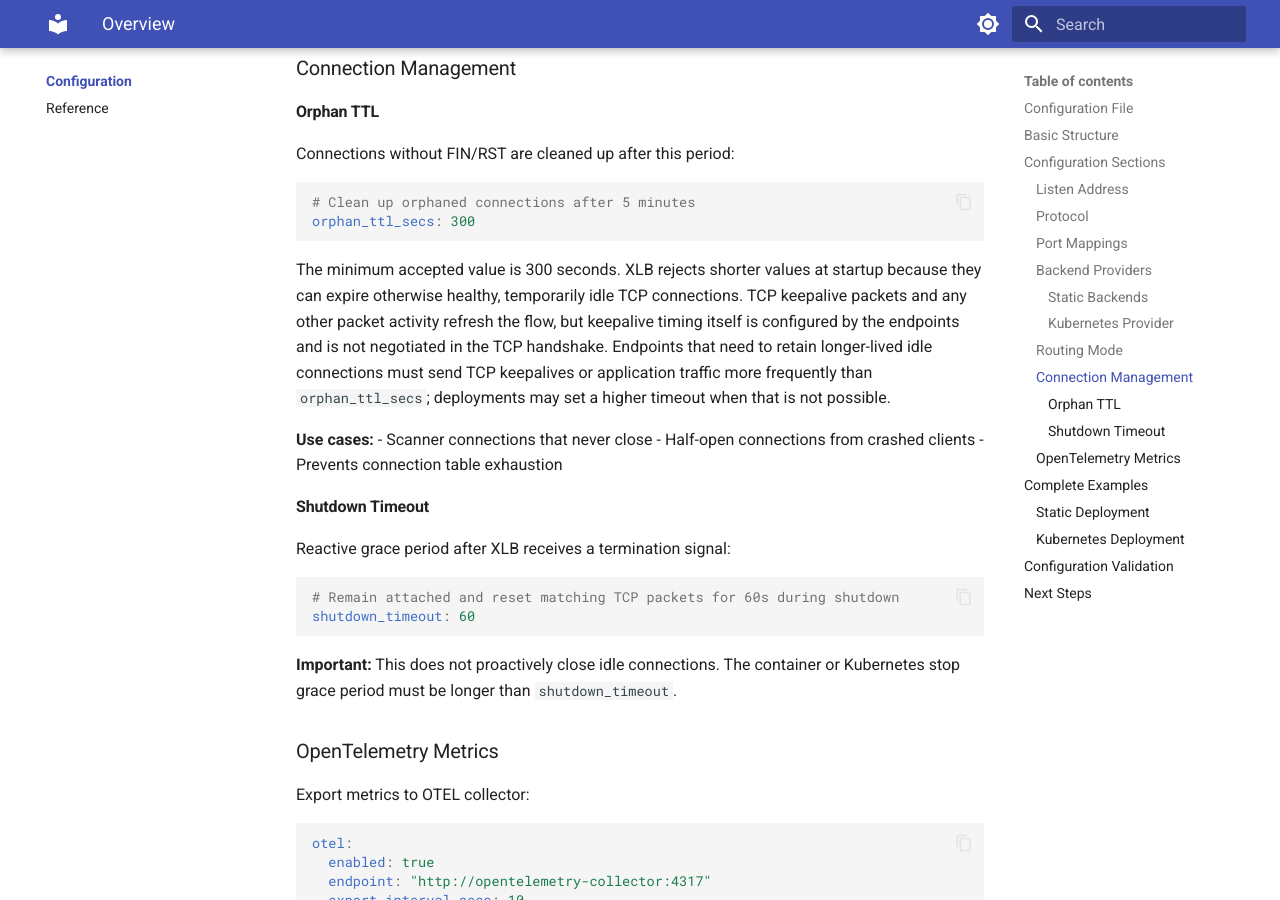
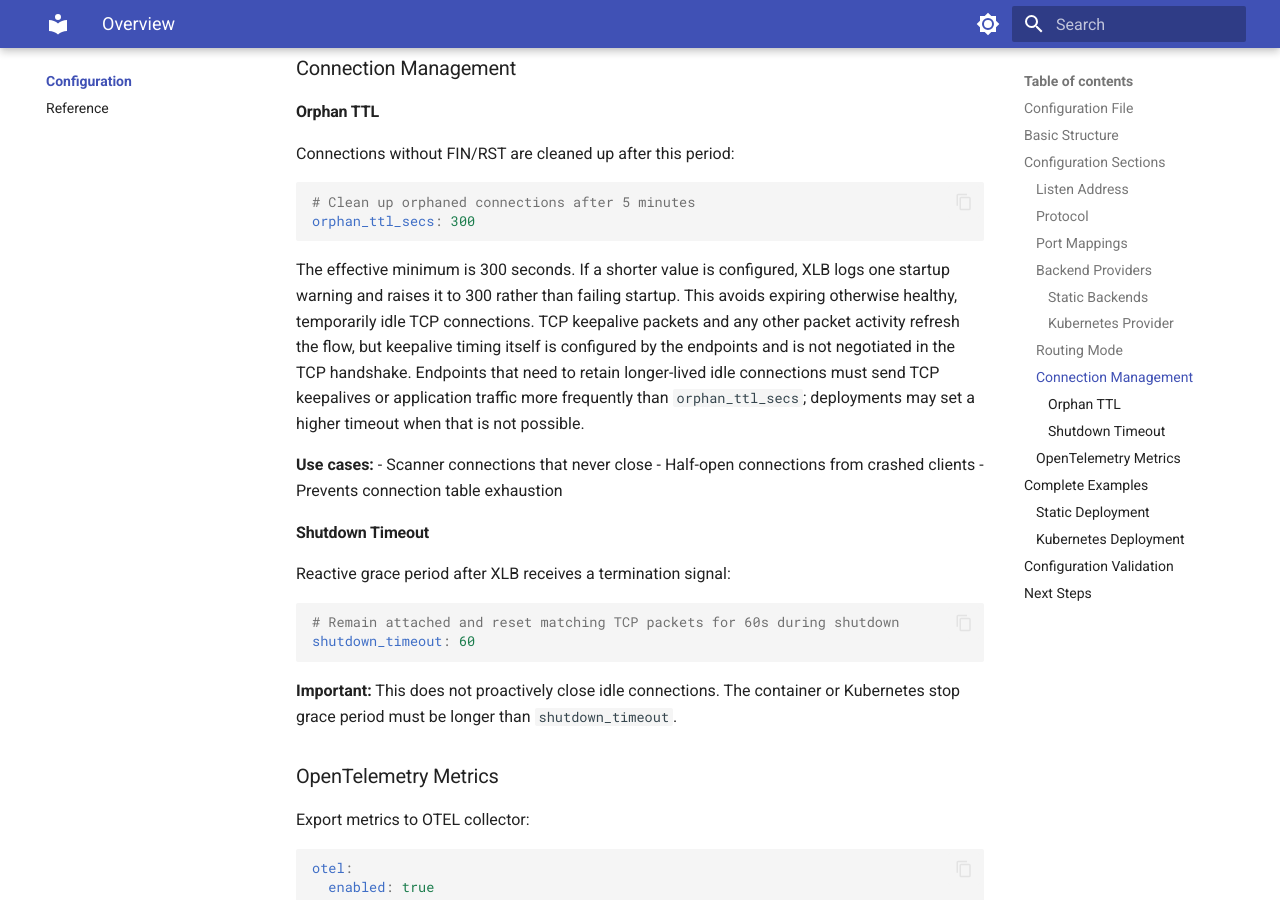
Before and after one commit to bisdreamz/xlb, an MkDocs documentation site: the page built from docs/docs/configuration/index.md, in a window 1280 px wide and 900 px high, scrolled down 2832 px. Built offline with MkDocs 1.6.1 and Material for MkDocs 9.7.7, drawn with Linux system fonts in a browser that asks for light colours.

Commit message:
Clamp unsafe orphan flow timeouts at startup

````diff
--- a/docs/docs/configuration/index.md
+++ b/docs/docs/configuration/index.md
@@ -142,12 +142,13 @@ Connections without FIN/RST are cleaned up after this period:
 orphan_ttl_secs: 300
 ```
 
-The minimum accepted value is 300 seconds. XLB rejects shorter values at startup because they can
-expire otherwise healthy, temporarily idle TCP connections. TCP keepalive packets and any other
-packet activity refresh the flow, but keepalive timing itself is configured by the endpoints and is
-not negotiated in the TCP handshake. Endpoints that need to retain longer-lived idle connections
-must send TCP keepalives or application traffic more frequently than `orphan_ttl_secs`; deployments
-may set a higher timeout when that is not possible.
+The effective minimum is 300 seconds. If a shorter value is configured, XLB logs one startup warning
+and raises it to 300 rather than failing startup. This avoids expiring otherwise healthy,
+temporarily idle TCP connections. TCP keepalive packets and any other packet activity refresh the
+flow, but keepalive timing itself is configured by the endpoints and is not negotiated in the TCP
+handshake. Endpoints that need to retain longer-lived idle connections must send TCP keepalives or
+application traffic more frequently than `orphan_ttl_secs`; deployments may set a higher timeout
+when that is not possible.
 
 **Use cases:**
 - Scanner connections that never close
````
Also changed, not shown: docs/docs/configuration/reference.md (+3 -3 lines), docs/engineering/production-readiness-plan.md (+9 -8 lines), 2 other files.
